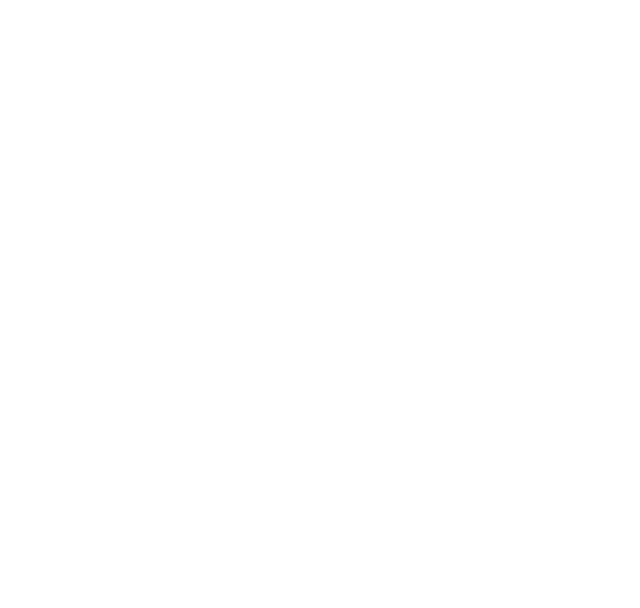
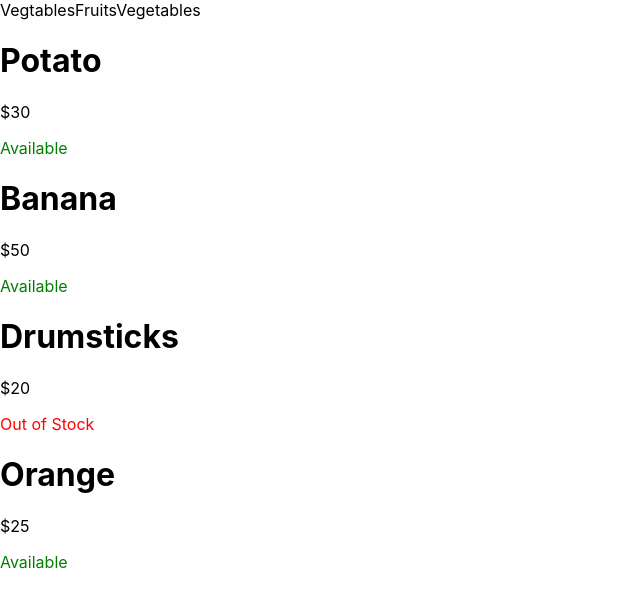
Before and after one commit to DantrazTrev/e-com, a React (Create React App) app: page / in a window 1280 px wide. Shown: the top 608 px of the page, without its empty margins (0-640 px from the left). Built offline with nearby package versions, Linux system fonts and the light colour scheme.

Commit message:
Advanced features started

```diff
--- a/src/App.js
+++ b/src/App.js
@@ -1,11 +1,19 @@
-import logo from './logo.svg';
 import './App.css';
+import React , {useState} from 'react'
 import data from "./data.json"
+import Cards from './components/Cards/Cards';
+import Filter from './components/Filters/Filter';
 
 function App() {
-  console.log(data);
-  return (
-   <div></div>
+  const [items, setItems] = useState(data)
+  const filter =(value) =>{
+    setItems(data.filter(item=>item.category===value)
+    )
+  }
+  return (<>
+    <Filter filterfunc={filter} data={data}/>
+    <Cards data={items}/>
+  </>
   );
 }
 
--- /dev/null
+++ b/src/components/Card/Card.js
@@ -0,0 +1,14 @@
+import React from 'react'
+
+function Card({item}) {
+    return (
+        <div>
+        <h1>{item.name}</h1>
+        <p>${item.price}</p>
+        <p>{item.available === 0? <span style={{color:'red'}}>Out of Stock</span> : <span style={{color:'green'}}>Available</span> } </p>
+
+        </div>
+    )
+}
+
+export default Card
--- /dev/null
+++ b/src/components/Cards/Cards.js
@@ -0,0 +1,16 @@
+import React from 'react'
+import Card from '../Card/Card'
+
+function Cards({data}) {
+    return (
+        <>
+        {data.map((item)=>{
+            return(<Card key={item.id} item={item}/>)
+        })
+
+        }
+        </>
+    )
+}
+
+export default Cards
--- /dev/null
+++ b/src/components/Filters/Filter.js
@@ -0,0 +1,15 @@
+import React from 'react'
+
+function Filter({filterfunc,data}) {
+ const categories=  data.map(item => item.category)
+  .filter((value, index, self) => self.indexOf(value) === index)
+    return (
+        <nav>
+           {categories.map((cat,idx)=>{
+               return (<span onClick={()=>{filterfunc(cat)}} key={idx}>{cat}</span>)
+           })}
+             </nav>
+    )
+}
+
+export default Filter
--- a/src/data.json
+++ b/src/data.json
@@ -5,7 +5,8 @@
 "price":30,
 "available":1,
 "vendor":"Himachal Pvt Ltd",
-"category":"Vegtables"
+"category":"Vegtables",
+"quantity":0
 },
 {
 "name":"Banana",
@@ -13,6 +14,7 @@
 "price":50,
 "available":1,
 "category":"Fruits",
+"quantity":0,
 "vendor": "Organic farms"
 
 },
@@ -22,6 +24,7 @@
 "price":20,
 "available":0,
 "category":"Vegetables",
+"quantity":0,
 "vendor":"Mallikarjuna farms"
 },
 {
@@ -30,6 +33,7 @@
 "price":25,
 "available":1,
 "vendor":"Nagpur farms",
+"quantity":0,
 "category":"Fruits"
 }
 ]
```
